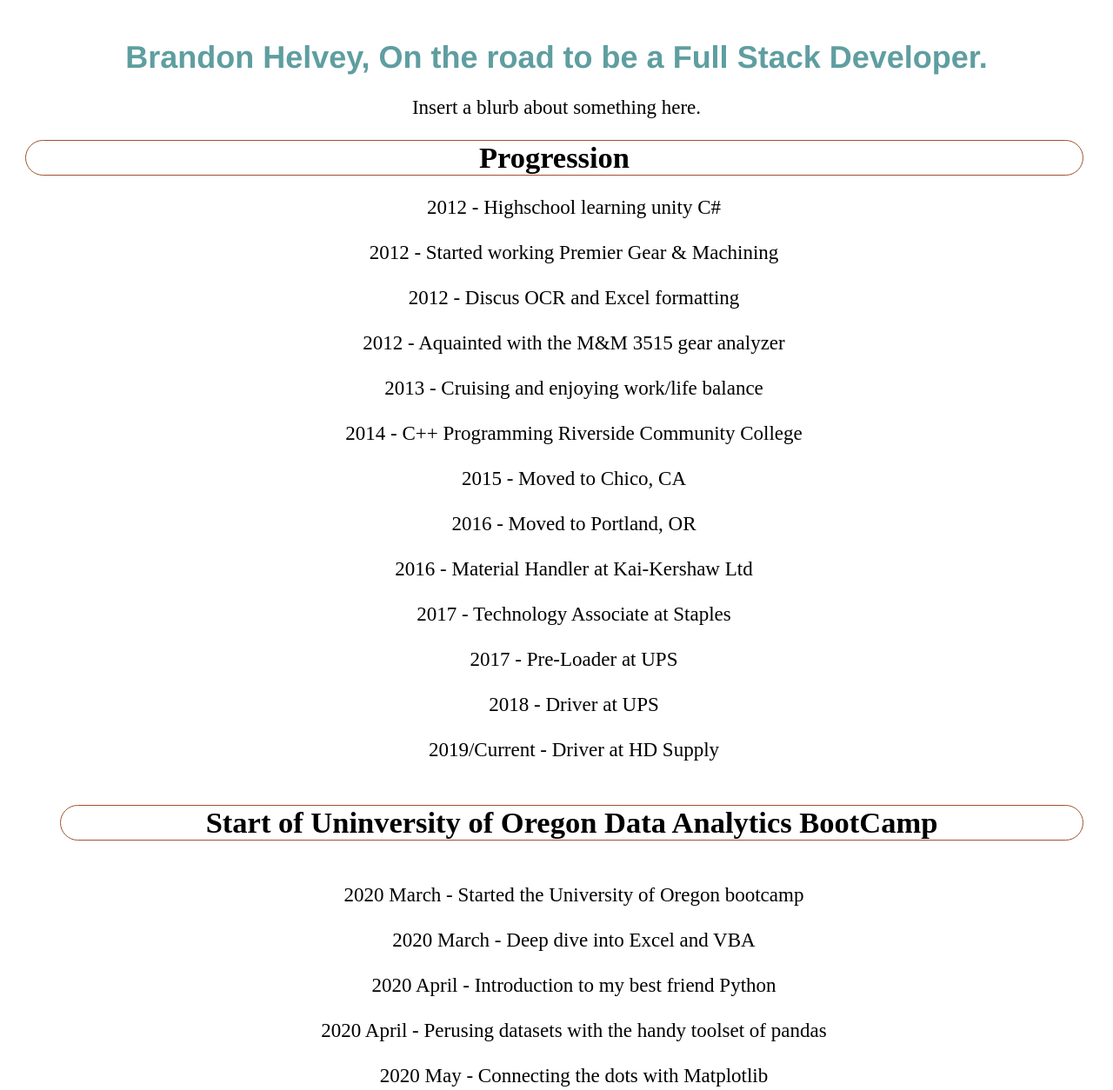
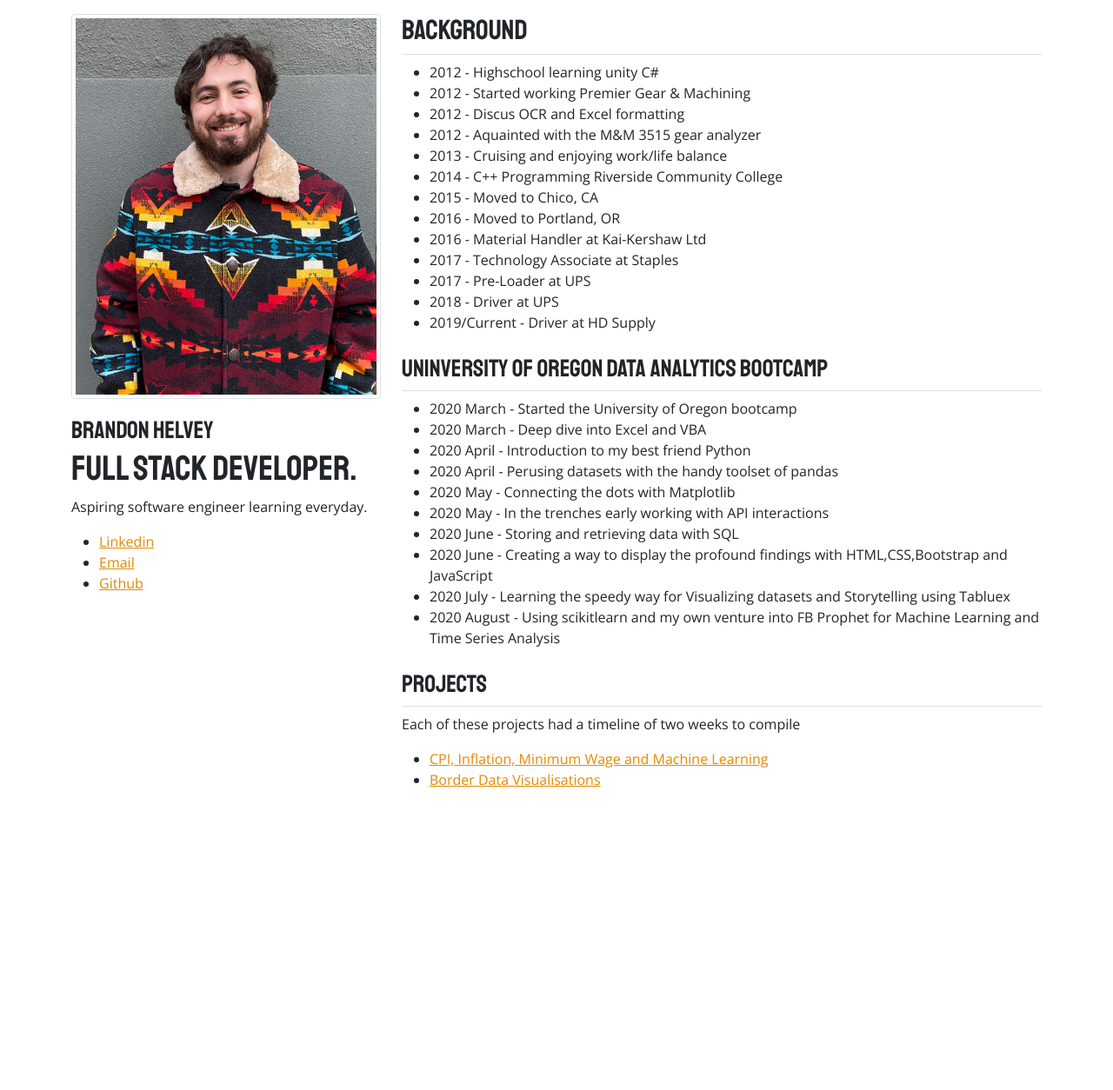
Before and after one commit to bhelvey/portfolio.github.io, a plain HTML site: page index.html in a window 1280 px wide. Shown: the top 1254 px of the page at 87% size. After the commit the page ends 973 px from the top, so only its background shows below. Drawn offline with nearby package versions, Linux system fonts and the light colour scheme.

Commit message:
Add bootstrap, reformat layout, change accent color, refractor list items.

```diff
--- a/index.html
+++ b/index.html
@@ -12,9 +12,19 @@
         So enjoy browsing Im trying my best to keep the layout short .. sweet .. and simple.
         In regards to the name of the site .. its my last name phonetically spelled backwards.
     -->
-    <meta
-      property="ste:title"
-      content="Brandon Helvey, future Fullstack Developer"
+    <meta property="ste:title" content="Brandon Helvey, Fullstack Developer" />
+    <!-- CSS only -->
+    <link
+      href="https://cdn.jsdelivr.net/npm/bootstrap@5.0.0-beta2/dist/css/bootstrap.min.css"
+      rel="stylesheet"
+      integrity="sha384-BmbxuPwQa2lc/FVzBcNJ7UAyJxM6wuqIj61tLrc4wSX0szH/Ev+nYRRuWlolflfl"
+      crossorigin="anonymous"
+    />
+    <link rel="preconnect" href="https://fonts.gstatic.com" />
+    <link rel="preconnect" href="https://fonts.gstatic.com" />
+    <link
+      href="https://fonts.googleapis.com/css2?family=Open+Sans&family=Staatliches&display=swap"
+      rel="stylesheet"
     />
     <link rel="stylesheet" type="text/css" href="static/css/stylegg.css" />
     <link rel="site2" href="https://vlleh.info" />
@@ -26,124 +36,115 @@
   </head>
   <body>
     <main>
-      <center>
+      <div class="container">
+        <div class="row">
+          <div class="col-4">
+            <img
+              src="./static/imgs/pic1-trim.jpg"
+              class="img-fluid img-thumbnail mt-3 mb-2"
+              title="Brandon Helvey"
+            />
             <h1>
-          <div>Brandon Helvey, On the road to be a Full Stack Developer.</div>
+              <span class="h3">Brandon Helvey</span><br />Full Stack Developer.
             </h1>
-        <p>Insert a blurb about something here.</p>
-
-        <h2 class="highlight">Progression</h2>
+            <p>Aspiring software engineer learning everyday.</p>
             <ul>
-          <li>2012 - Highschool learning unity C#</li>
-          <br />
-          <li>2012 - Started working Premier Gear & Machining</li>
-          <br />
-          <li>2012 - Discus OCR and Excel formatting</li>
-          <br />
-          <li>2012 - Aquainted with the M&M 3515 gear analyzer</li>
-          <br />
-          <li>2013 - Cruising and enjoying work/life balance</li>
-          <br />
-          <li>2014 - C++ Programming Riverside Community College</li>
-          <br />
-          <li>2015 - Moved to Chico, CA</li>
-          <br />
-          <li>2016 - Moved to Portland, OR</li>
-          <br />
-          <li>2016 - Material Handler at Kai-Kershaw Ltd</li>
-          <br />
-          <li>2017 - Technology Associate at Staples</li>
-          <br />
-          <li>2017 - Pre-Loader at UPS</li>
-          <br />
-          <li>2018 - Driver at UPS</li>
-          <br />
-          <li>2019/Current - Driver at HD Supply</li>
-          <br />
-          <h2 class="highlight">
-            Start of Uninversity of Oregon Data Analytics BootCamp
-          </h2>
-          <br />
-          <li>2020 March - Started the University of Oregon bootcamp</li>
-          <br />
-          <li>2020 March - Deep dive into Excel and VBA</li>
-          <br />
-          <li>2020 April - Introduction to my best friend Python</li>
-          <br />
               <li>
-            2020 April - Perusing datasets with the handy toolset of pandas
-          </li>
-          <br />
-          <li>2020 May - Connecting the dots with Matplotlib</li>
-          <br />
-          <li>
-            2020 May - In the trenches early working with API interactions
-          </li>
-          <br />
-          <li>2020 June - Storing and retrieving data with SQL</li>
-          <br />
-          <li>
-            2020 June - Creating a way to display the profound findings with
-            HTML,CSS,Bootstrap and JavaScript
-          </li>
-          <br />
-          <li>
-            2020 July - Learning the speedy way for Visualizing datasets and
-            Storytelling using Tabluex
-          </li>
-          <br />
-          <li>
-            2020 August - Using scikitlearn and my own venture into FB Prophet
-            for Machine Learning and Time Series Analysis
-          </li>
-          <br />
-        </ul>
-        <h1>Completed Projects</h1>
-        <text>
-          Each of these projects had a timeline of two weeks to compile</text
-        >
-        <text> with two other individuals give or take</text>
-        <div class="highlight">
-          <ul class="links">
-            <li>
-              <span
-                ><a href="http://ntfbb.herokuapp.com/" target="_Blank"
-                  >CPI, Inflation, Minimum Wage and Machine Learning</a
-                ></span
-              >
-            </li>
-            <li>
-              <span
-                ><a href="http://uodataborder.herokuapp.com/" target="_Blank">
-                  Border Data Visualisations</a
-                ></span
-              >
-            </li>
-          </ul>
-        </div>
-        <h2>Contact</h2>
-        <div class="highlight">
-          <h3>
                 <a
                   href="https://www.linkedin.com/in/brandon-helvey-a24495119/"
                   target="_Blank"
                 >
                   Linkedin</a
                 >
-          </h3>
-          <h3>
+              </li>
+              <li>
                 <a
-              href="mailto:brandon@vlleh.info?subject=Hey Brandon!&body=What's going on?"
+                  href="mailto:brandon@vlleh.info?subject=Hey Brandon!"
                   target="_Blank"
                 >
                   Email</a
                 >
+              </li>
+              <li>
+                <a href="https://www.github.com/bhelvey" target="_Blank">
+                  Github</a
+                >
+              </li>
+            </ul>
+          </div>
+          <div class="col-8">
+            <div class="pt-2 pb-5">
+              <h2 class="border-bottom py-2">Background</h2>
+              <ul>
+                <li>2012 - Highschool learning unity C#</li>
+                <li>2012 - Started working Premier Gear & Machining</li>
+                <li>2012 - Discus OCR and Excel formatting</li>
+                <li>2012 - Aquainted with the M&M 3515 gear analyzer</li>
+                <li>2013 - Cruising and enjoying work/life balance</li>
+                <li>2014 - C++ Programming Riverside Community College</li>
+                <li>2015 - Moved to Chico, CA</li>
+                <li>2016 - Moved to Portland, OR</li>
+                <li>2016 - Material Handler at Kai-Kershaw Ltd</li>
+                <li>2017 - Technology Associate at Staples</li>
+                <li>2017 - Pre-Loader at UPS</li>
+                <li>2018 - Driver at UPS</li>
+                <li>2019/Current - Driver at HD Supply</li>
+              </ul>
+              <h3 class="border-bottom py-2">
+                Uninversity of Oregon Data Analytics BootCamp
               </h3>
-          <h3>
-            <a href="https://www.github.com/bhelvey" target="_Blank"> Github</a>
-          </h3>
+              <ul>
+                <li>2020 March - Started the University of Oregon bootcamp</li>
+                <li>2020 March - Deep dive into Excel and VBA</li>
+                <li>2020 April - Introduction to my best friend Python</li>
+                <li>
+                  2020 April - Perusing datasets with the handy toolset of
+                  pandas
+                </li>
+                <li>2020 May - Connecting the dots with Matplotlib</li>
+                <li>
+                  2020 May - In the trenches early working with API interactions
+                </li>
+                <li>2020 June - Storing and retrieving data with SQL</li>
+                <li>
+                  2020 June - Creating a way to display the profound findings
+                  with HTML,CSS,Bootstrap and JavaScript
+                </li>
+                <li>
+                  2020 July - Learning the speedy way for Visualizing datasets
+                  and Storytelling using Tabluex
+                </li>
+                <li>
+                  2020 August - Using scikitlearn and my own venture into FB
+                  Prophet for Machine Learning and Time Series Analysis
+                </li>
+              </ul>
+              <h3 class="border-bottom py-2">Projects</h3>
+              <p>
+                Each of these projects had a timeline of two weeks to compile
+              </p>
+              <ul>
+                <li>
+                  <a href="http://ntfbb.herokuapp.com/" target="_Blank"
+                    >CPI, Inflation, Minimum Wage and Machine Learning</a
+                  >
+                </li>
+                <li>
+                  <a href="http://uodataborder.herokuapp.com/" target="_Blank">
+                    Border Data Visualisations</a
+                  >
+                </li>
+              </ul>
             </div>
-      </center>
+          </div>
+        </div>
+      </div>
     </main>
+    <!-- JavaScript Bundle with Popper -->
+    <script
+      src="https://cdn.jsdelivr.net/npm/bootstrap@5.0.0-beta2/dist/js/bootstrap.bundle.min.js"
+      integrity="sha384-b5kHyXgcpbZJO/tY9Ul7kGkf1S0CWuKcCD38l8YkeH8z8QjE0GmW1gYU5S9FOnJ0"
+      crossorigin="anonymous"
+    ></script>
   </body>
 </html>
--- a/static/css/stylegg.css
+++ b/static/css/stylegg.css
@@ -1,34 +1,15 @@
-main h1 {
-  font-size: 36px;
-  font-family: "Franklin Gothic Medium", "Arial Narrow", Arial, sans-serif;
-  color: cadetblue;
+body {
+  font-family: "Open Sans", sans-serif;
 }
-.margin-bottom {
-  margin-bottom: 27px;
-}
-main {
-  margin: 0px;
-  padding: 13px 26px;
-  font-size: 23px;
-  text-align: center;
+h1,
+h2,
+h3 {
+  font-family: "Staatliches", cursive;
 }
 
-.highlight {
-  border: 1px solid sienna;
-  border-radius: 3rem;
-  margin: 24px 0 24px -5px;
+a {
+  color: rgb(228, 137, 2);
 }
-
-.links {
-  padding-left: 33px;
+a:hover {
+  color: rgb(114, 68, 0);
 }
-
-main li span {
-  font-family: Verdana, Geneva, Tahoma, sans-serif;
-  text-align: center;
-  position: relative;
-  margin: -10px;
-}
-ul {
-  list-style: none;
-}
```
Also changed, not shown: static/imgs/pic1-trim.jpg (added). Lines whose indentation alone changed are shown as unchanged.
